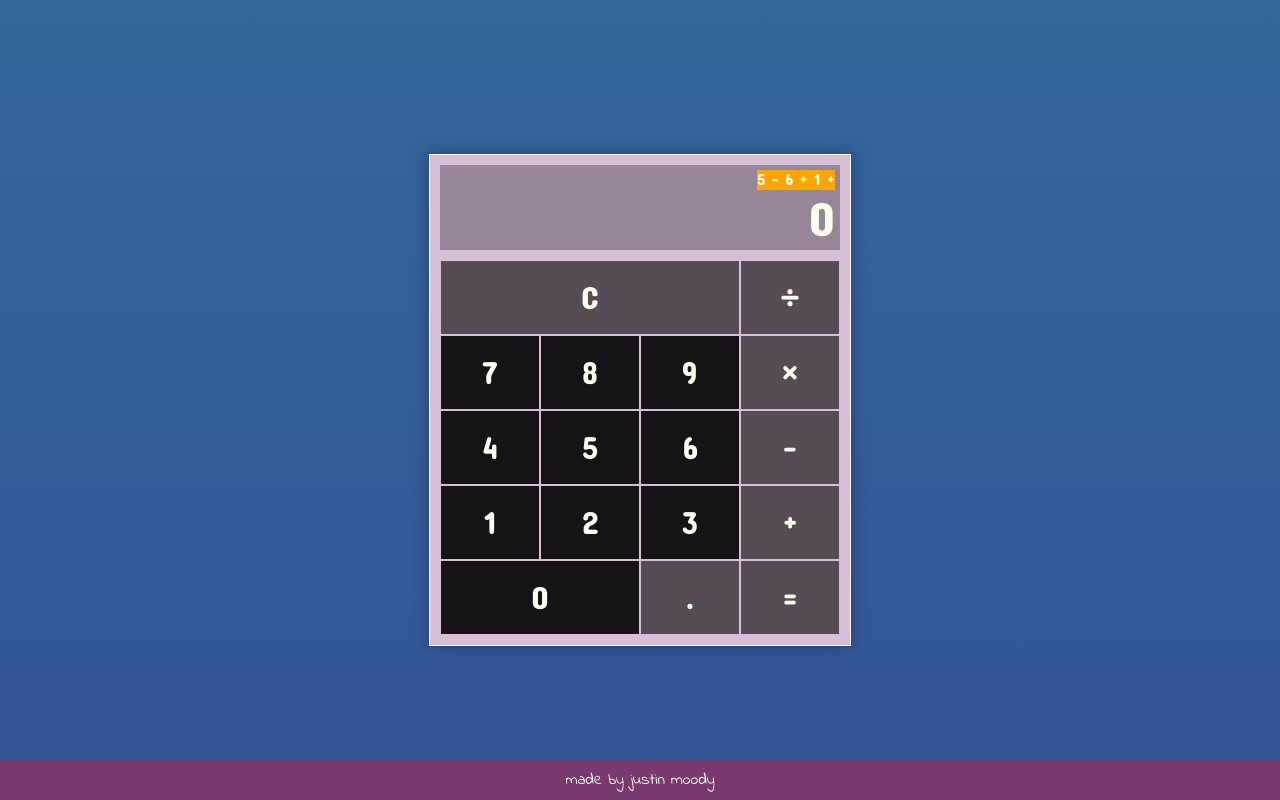
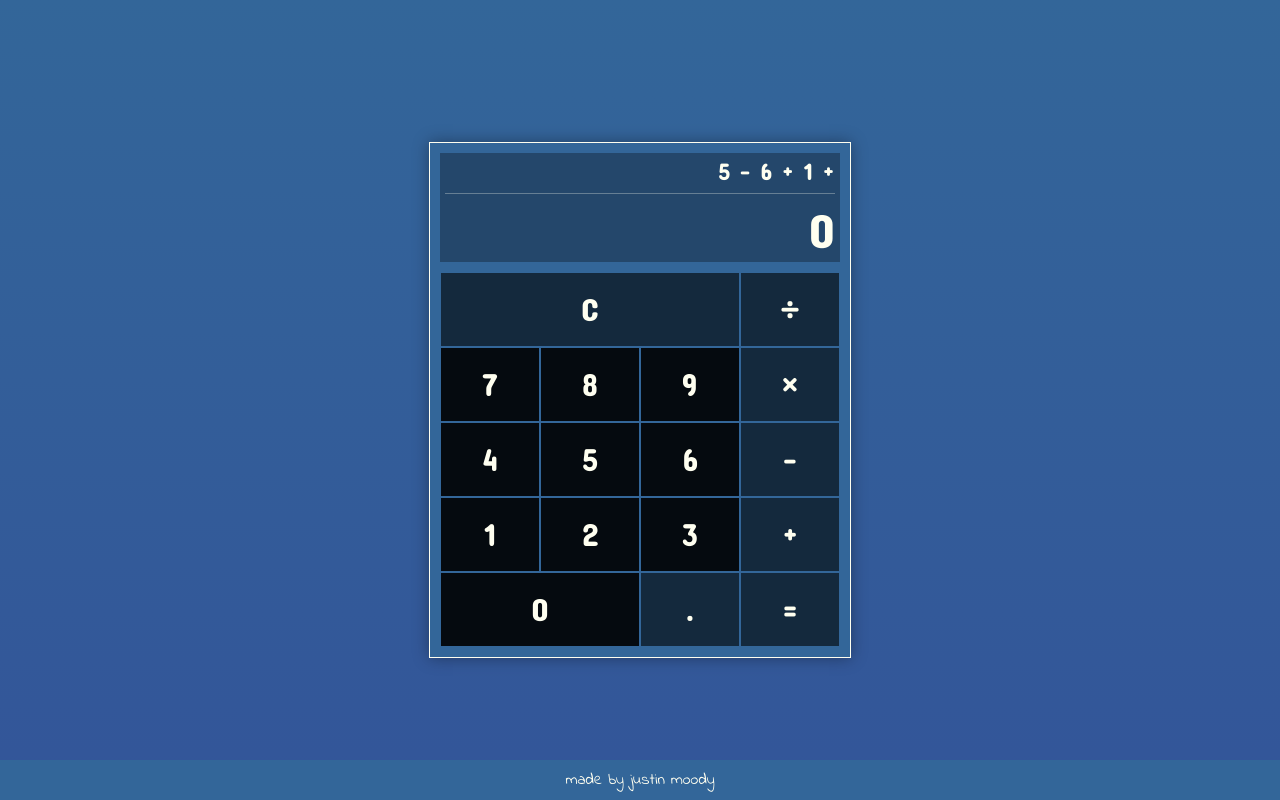
Before and after one commit to moody/calculator, a React (Create React App) app: page / in a window 1280 px wide. Built offline with nearby package versions, Linux system fonts and the light colour scheme.

Commit message:
added scss, updated styles

```diff
--- a/package.json
+++ b/package.json
@@ -3,6 +3,7 @@
   "version": "0.1.0",
   "private": true,
   "dependencies": {
+    "node-sass": "^4.11.0",
     "react": "^16.7.0",
     "react-dom": "^16.7.0",
     "react-scripts": "2.1.2"
--- a/src/components/App/App.css
+++ /dev/null
@@ -1,31 +0,0 @@
-#App {
-  display: flex;
-  justify-content: center;
-  align-items: center;
-  min-height: 100vh;
-}
-
-footer {
-  background: hsl(310, 35%, 35%);
-  font-family: var(--cursive);
-
-  position: absolute;
-  bottom: 0;
-
-  display: flex;
-  justify-content: center;
-  align-items: center;
-
-  width: 100%;
-  height: 40px;
-}
-
-footer a {
-  color: inherit;
-  text-decoration: none;
-  transition: 300ms color;
-}
-
-footer a:hover {
-  color: lime;
-}
--- a/src/components/App/App.js
+++ b/src/components/App/App.js
@@ -1,6 +1,7 @@
 import React, { Component } from 'react';
-import './App.css';
+import { BUTTON_DATA } from '../../utils';
 import Calculator from '../Calculator/Calculator';
+import './App.scss';
 
 class App extends Component {
   constructor(props) {
@@ -12,13 +13,48 @@ class App extends Component {
     }
   }
 
+  /**
+   * Updates the state of the calculator based on the button that was pressed.
+   * @param {string} id the button's id
+   */
+  handleButton(id) {
+    if (!BUTTON_DATA.hasOwnProperty(id)) return;
+    console.log(`handleButton: ${id}`);
+    switch(id) {
+      case "one":
+      case "two":
+      case "three":
+      case "four":
+      case "five":
+      case "six":
+      case "seven":
+      case "eight":
+      case "nine":
+      case "zero":
+      case "decimal":
+      case "divide":
+      case "multiply":
+      case "subtract":
+      case "add":
+      case "equals":
+      case "clear":
+      default:
+        break;
+    }
+  }
+
   evaluate() {
   }
 
   render() {
     return (
       <div id="App">
-        <Calculator current={this.state.current} history={this.state.history}/>
+        <Calculator
+          current={this.state.current}
+          history={this.state.history}
+          handleButton={this.handleButton}
+        />
+
         <footer id="footer">
           <p>made by <a href="https://github.com/moody">justin moody</a></p>
         </footer>
--- /dev/null
+++ b/src/components/App/App.scss
@@ -0,0 +1,42 @@
+@import '../../shared.scss';
+
+#App {
+  display: flex;
+  justify-content: center;
+  align-items: center;
+  min-height: 100vh;
+}
+
+footer {
+  background: $blue;
+  font-family: $cursive;
+
+  position: absolute;
+  bottom: 0;
+
+  display: flex;
+  justify-content: center;
+  align-items: center;
+
+  width: 100%;
+  height: 40px;
+
+  a {
+    color: inherit;
+    text-decoration: none;
+    transition: 1s color;
+
+    &:hover {
+      color: $green;
+    }
+  }
+}
+
+@media (max-height: 650px) {
+  #App {
+    flex-direction: column;
+    justify-content: space-between;
+  }
+
+  footer { position: initial; }
+}
--- /dev/null
+++ b/src/components/Button/Button.js
@@ -0,0 +1,28 @@
+import React, { Component } from 'react';
+import './Button.scss';
+
+class Button extends Component {
+  constructor(props) {
+    super(props);
+    this.onClick = this.onClick.bind(this);
+  }
+
+  onClick(event) {
+    this.props.handleButton(event.target.id);
+  }
+
+  render() {
+    let id = this.props.id;
+    let value = this.props.value;
+    // Add grid-area
+    let style = { gridArea: id };
+    // Add background if number
+    if (!isNaN(parseInt(value))) style.background = "rgba(0, 0, 0, 0.9)";
+
+    return (
+      <button id={id} style={style} onClick={this.onClick}>{value}</button>
+    );
+  }
+}
+
+export default Button;
--- /dev/null
+++ b/src/components/Button/Button.scss
@@ -0,0 +1,20 @@
+@import '../../shared.scss';
+
+button {
+  background: rgba(0, 0, 0, 0.6);
+  border: none;
+  color: $white;
+  cursor: pointer;
+  font-size: 2em;
+  margin: 1px;
+  outline: none;
+}
+
+button:hover {
+  background: rgba(0, 0, 0, 0.3) !important;
+}
+
+button:active {
+  color: $green;
+  background: rgba(0, 0, 0, 1) !important;
+}
--- a/src/components/Calculator/Calculator.js
+++ b/src/components/Calculator/Calculator.js
@@ -1,24 +1,27 @@
 import React, { Component } from 'react';
+import Button from '../Button/Button';
 import { BUTTON_DATA } from '../../utils';
-import './Calculator.css';
+import './Calculator.scss';
 
 class Calculator extends Component {
   render() {
     let buttons = [];
-    for (let key in BUTTON_DATA) {
-      let value = BUTTON_DATA[key];
-      // Add grid-area
-      let style = { gridArea: key };
-      // Add background if number
-      if (!isNaN(parseInt(value))) style.background = "rgba(0, 0, 0, 0.9)";
-      // Push button JSX to buttons
-      buttons.push(<button id={key} style={style}>{value}</button>);
+    for (let id in BUTTON_DATA) {
+      buttons.push(
+        <Button
+          key={buttons.length}
+          id={id}
+          value={BUTTON_DATA[id]}
+          handleButton={this.props.handleButton}
+        />
+      );
     }
 
     return (
       <div id="Calculator">
         <div id="header">
           <div id="history">{this.props.history.join(" ")}</div>
+          <hr/>
           <div id="display">{this.props.current}</div>
         </div>
 
--- a/src/components/Calculator/Calculator.css
+++ b/src/components/Calculator/Calculator.scss
@@ -1,16 +1,17 @@
-button {
-  background: rgba(0, 0, 0, 0.6);
+@import '../../shared.scss';
+
+hr {
   border: none;
-  color: ivory;
-  font-size: 2em;
-  margin: 1px;
+  border-top: 1px solid $white;
+  opacity: 0.3;
+  width: 100%;
 }
 
 #Calculator {
-  background: thistle;
-  border: 1px solid ivory;
+  background: $blue;
+  border: 1px solid $white;
   box-shadow: 0px 0px 15px rgba(0, 0, 0, 0.35);
-  font-family: var(--monospace);
+  font-family: $monospace;
   padding: 10px;
 }
 
@@ -31,7 +32,7 @@ button {
 }
 
 #history {
-  background: orange;
+  font-size: 1.5em;
   max-width: 380px;
   min-height: 20px;
 }
--- a/src/index.css
+++ /dev/null
@@ -1,12 +0,0 @@
-@import url('https://fonts.googleapis.com/css?family=Concert+One|Indie+Flower|Source+Code+Pro');
-
-:root {
-  --cursive: "Indie Flower", cursive;
-  --monospace: "Concert One", monospace;
-}
-
-body {
-  background: linear-gradient(hsl(210, 50%, 40%), hsl(220, 50%, 40%));
-  color: ivory;
-  min-height: 100vh;
-}
--- a/src/index.js
+++ b/src/index.js
@@ -1,7 +1,7 @@
 import React from 'react';
 import ReactDOM from 'react-dom';
 import 'normalize.css';
-import './index.css';
+import './index.scss';
 import App from './components/App/App';
 import * as serviceWorker from './serviceWorker';
 
--- /dev/null
+++ b/src/index.scss
@@ -0,0 +1,7 @@
+@import './shared.scss';
+
+body {
+  background: linear-gradient(hsl(210, 50%, 40%), hsl(220, 50%, 40%));
+  color: $white;
+  min-height: 100vh;
+}
--- /dev/null
+++ b/src/shared.scss
@@ -0,0 +1,8 @@
+@import url('https://fonts.googleapis.com/css?family=Concert+One|Indie+Flower|Source+Code+Pro');
+
+$cursive: "Indie Flower", cursive;
+$monospace: "Concert One", monospace;
+
+$blue: hsl(210, 50%, 40%);
+$green: lightgreen;
+$white: ivory;
```
Also changed, not shown: 1 other file (tests, documents, lock files or other folders).
